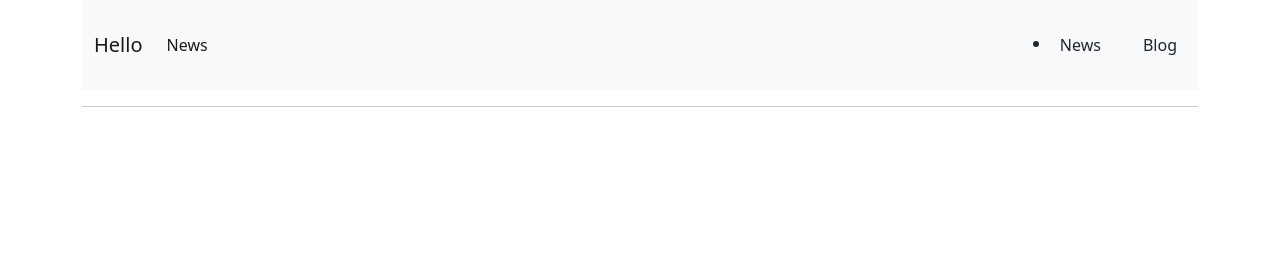
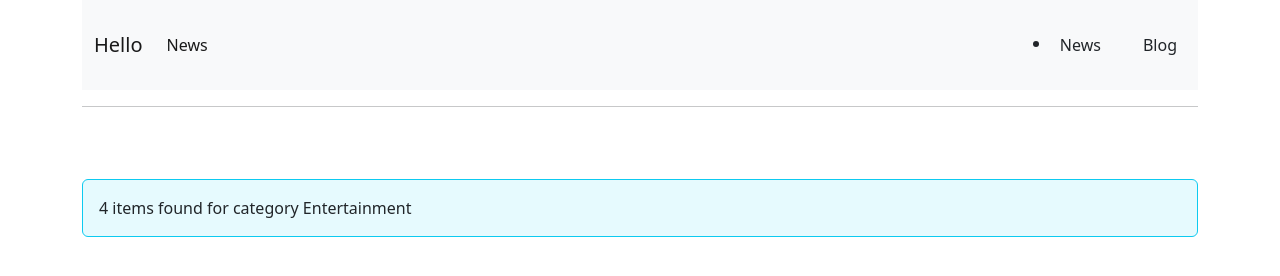
Before and after one commit to Rakibhasaniu/news-portal, a plain HTML site: page index.html in a window 1280 px wide. Drawn offline with nearby package versions, Linux system fonts and the light colour scheme.

Commit message:
count section added

```diff
--- a/index.html
+++ b/index.html
@@ -60,24 +60,24 @@
 
       </section>
       <!-------------- ITEM COUNT ON CATEGORY SECTION START-------------- -->
-      <!-- <div class="mt-5">
+      <div class="mt-5">
         <p class="p-3 bg-info bg-opacity-10 border border-info border rounded">
           <span id="item_number"> 4</span> items found for category
           Entertainment
         </p>
-      </div> -->
+      </div>
 
       <!-- <section id="loader">
         <div class="spinner-border" role="status">
           <span class="visually-hidden">Loading...</span>
         </div>
       </section>
-      <section> -->
-        <!-- Button trigger modal -->
+      <section>
 
 
-<!-- Modal -->
-<!-- <div class="modal fade" id="staticBackdrop" data-bs-backdrop="static" data-bs-keyboard="false" tabindex="-1" aria-labelledby="staticBackdropLabel" aria-hidden="true">
+
+
+<div class="modal fade" id="staticBackdrop" data-bs-backdrop="static" data-bs-keyboard="false" tabindex="-1" aria-labelledby="staticBackdropLabel" aria-hidden="true">
   <div class="modal-dialog">
     <div class="modal-content">
       <div class="modal-header">
```
